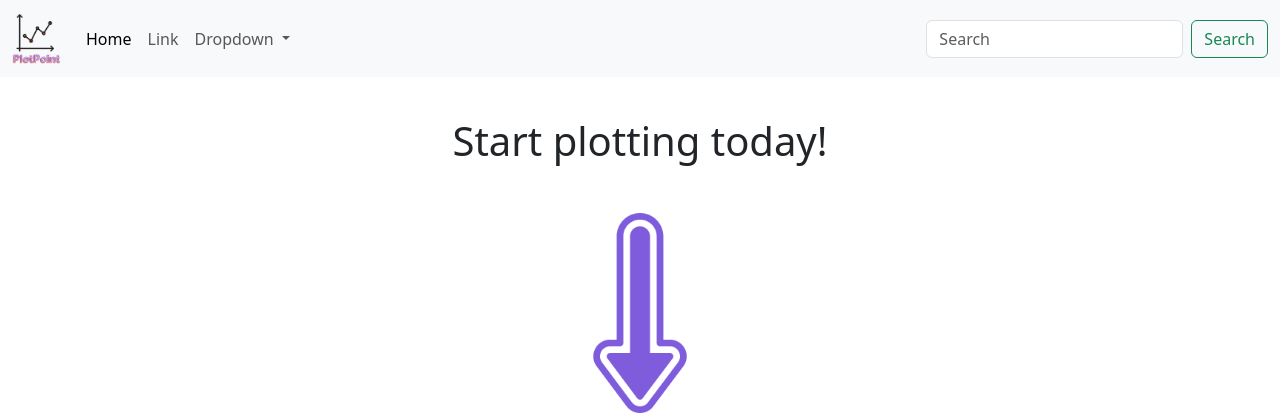
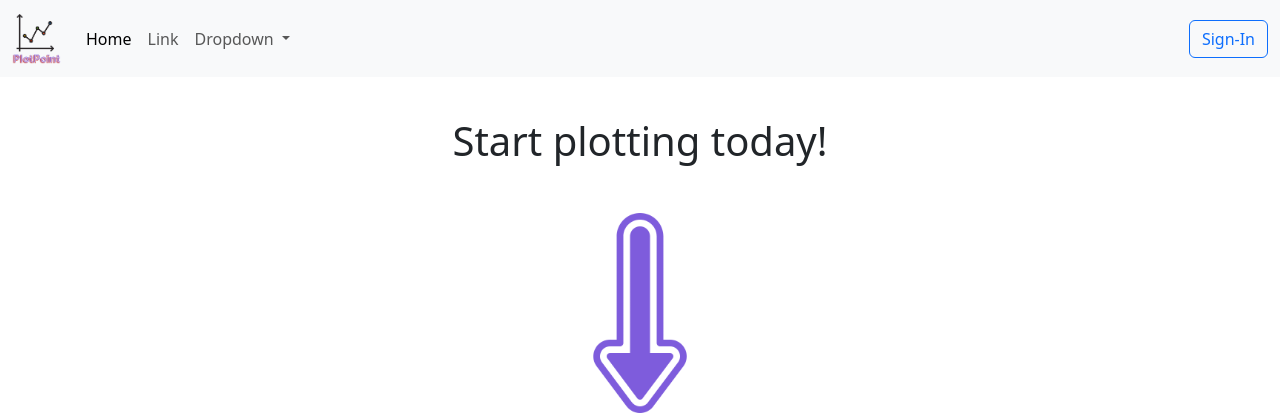
Before and after one commit to Brooklyn-STEAM/10043-Developing-a-Specialized-Tracker-To-Centralize-Assignments-Due-Dates, a Flask app: page / in a window 1280 px wide. Shown: the top 420 px of the page. Run offline with Flask 3, Linux system fonts and the light colour scheme.

Commit message:
logout page made with main as well

```diff
--- a/main.py
+++ b/main.py
@@ -100,6 +100,13 @@ def sup ():
         return render_template("signup.html.jinja")
 
 
+@app.route("/logout")
+def logout():
+    flask_login.logout_user()
+    return redirect("/")
+
+
+
 
 @app.route("/main")
 def main ():
--- a/templates/components/navbar.html.jinja
+++ b/templates/components/navbar.html.jinja
@@ -11,7 +11,7 @@
 
 
         <li class="nav-item">
-          <a class="nav-link active" aria-current="page" href="#">Home</a>
+          <a class="nav-link active" aria-current="page" href="/">Home</a>
         </li>
         <li class="nav-item">
           <a class="nav-link" href="#">Link</a>
@@ -27,10 +27,20 @@
         </li>
 
       </ul>
-      <form class="d-flex" role="search">
-        <input class="form-control me-2" type="search" placeholder="Search" aria-label="Search">
-        <button class="btn btn-outline-success" type="submit">Search</button>
-      </form>
+      {% if current_user.is_authenticated %}
+      <div class="dropdown ps-2">
+        <button class="btn dropdown-toggle" style="background-color: blueviolet;" type="button" data-bs-toggle="dropdown" aria-expanded="false">
+           Hello {{current_user.username}}
+        </button>
+        <ul class="dropdown-menu">
+            <li><a class="dropdown-item" href="/logout">Sign Out</a></li>
+        </ul>
+        </div>
+      {%else%}
+        <div class="ps-2">
+          <a class="btn btn-outline-primary" href="/signin ">Sign-In</a>
+        </div>
+      {%endif%}
     </div>
   </div>
 </nav>
```
Also changed, not shown: templates/logout.html.jinja (added).
